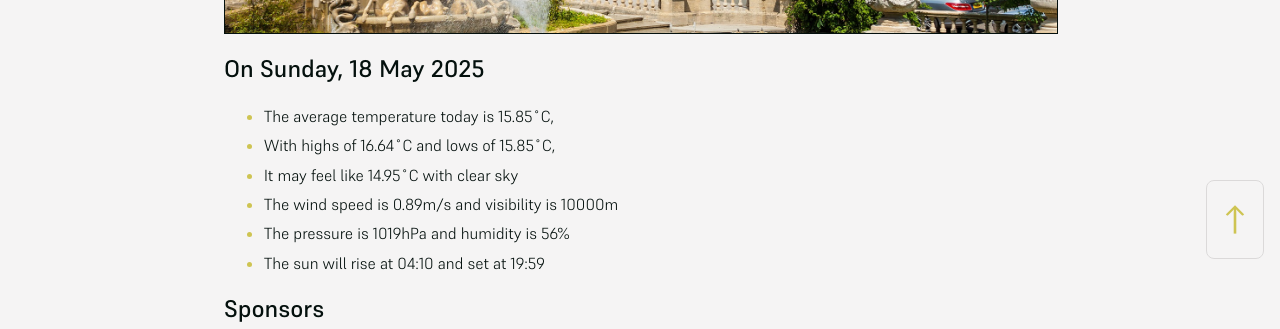
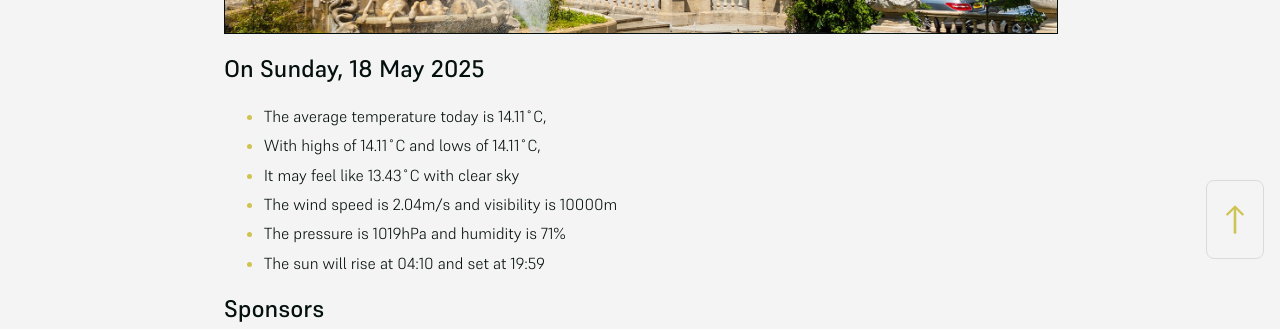
Before and after one commit to mat-0/cheltenham-open-data, a Jekyll site: the page built from index.md, in a window 1280 px wide. Shown: the part 625-954 px from the top of the page. Built offline with Jekyll 4.4.1, drawn with Linux system fonts in a browser that asks for light colours.

Commit message:
Updated 2025-05-18 19:58:04

```diff
--- a/index.md
+++ b/index.md
@@ -10,11 +10,11 @@ seo: Menu
 <!-- weather_marker starts -->
 ## On Sunday, 18 May 2025
 
-- The average temperature today is 15.85˚C,
-- With highs of 16.64˚C and lows of 15.85˚C,
-- It may feel like 14.95˚C with clear sky
-- The wind speed is 0.89m/s and visibility is 10000m
-- The pressure is 1019hPa and humidity is 56%
+- The average temperature today is 14.11˚C,
+- With highs of 14.11˚C and lows of 14.11˚C,
+- It may feel like 13.43˚C with clear sky
+- The wind speed is 2.04m/s and visibility is 10000m
+- The pressure is 1019hPa and humidity is 71%
 - The sun will rise at 04:10 and set at 19:59
 
 <!-- weather_marker ends -->
```
Also changed, not shown: _data/flood.json (+5 -48 lines), _pages/fix-my-street.md (+2 -2 lines), _pages/news.md (+5 -5 lines).
